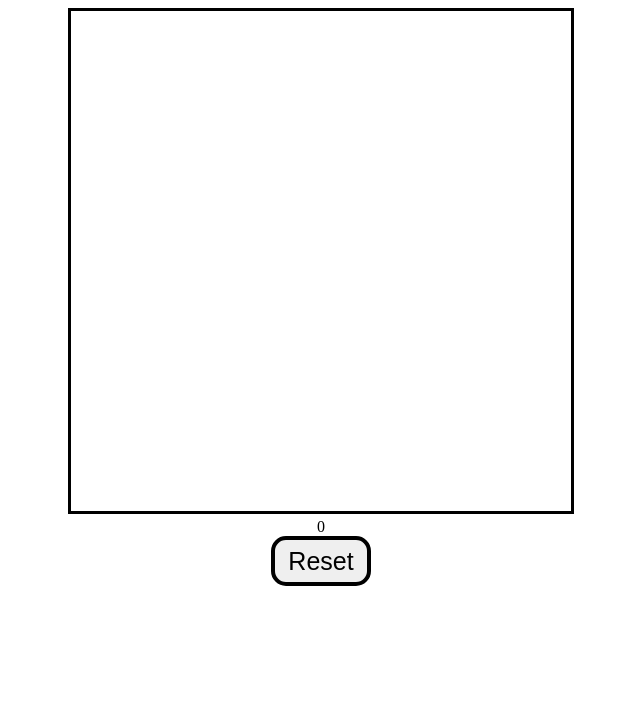
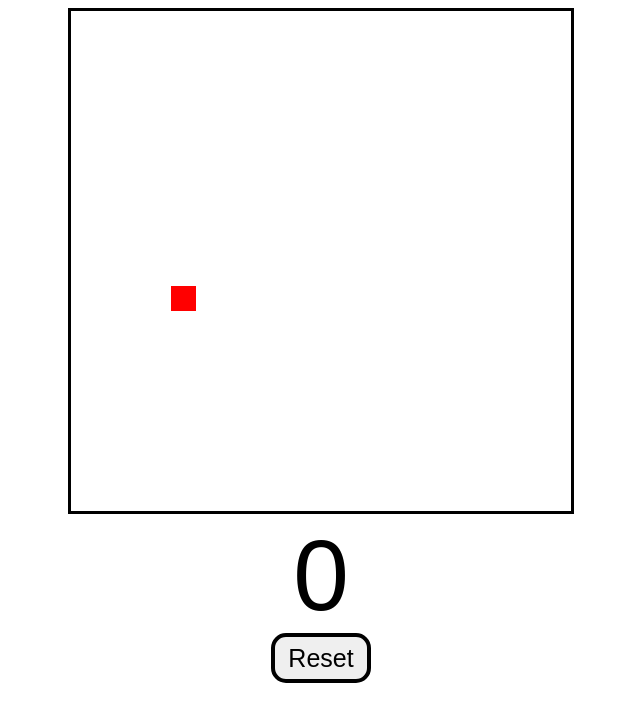
Before and after one commit to SYlence23/The-Snake-Game-on-JS, a plain HTML site: page index.html in a window 1280 px wide. Shown: the whole page, without its empty margins (319-959 px from the left). Drawn offline with Linux system fonts and the light colour scheme.

Commit message:
configured js logic partialy

```diff
--- a/index.html
+++ b/index.html
@@ -11,7 +11,7 @@
 <body>
     <div id="gameContainer">
         <canvas id="gameBoard" width="500" height="500"></canvas>
-        <div id="score">0</div>
+        <div id="scoreText">0</div>
         <button id="resetBtn">Reset</button>
     </div>
     <script src="index.js"></script>
--- a/index.js
+++ b/index.js
@@ -1,3 +1,76 @@
 const gameBoard = document.getElementById("gameBoard");
 const ctx = gameBoard.getContext("2d");
-const scoreText = document.querySelector("#scoreText")
+const scoreText = document.querySelector("#scoreText");
+const resetBtn = document.querySelector("resetBtn");
+const gameWidth = gameBoard.width;
+const gameHeitght = gameBoard.height;
+const boardBackground = "white";
+const snakeColor = "lightgreen";
+const snakeBorder = "black";
+const foodColor = "red";
+const unitSize = 25;
+let running = false;
+let xVelocity = unitSize;
+let yVelocity = 0;
+let foodX;
+let foodY;
+let score = 0;
+let snake = [
+    { x: unitSize * 4, y: 0 },
+    { x: unitSize * 3, y: 0 },
+    { x: unitSize * 2, y: 0 },
+    { x: unitSize, y: 0 },
+    { x: 0, y: 0 }
+];
+
+window.addEventListener("keydown", changeDirection);
+
+gameStart();
+
+function gameStart() {
+    running = true;
+    scoreText.textContent = score;
+    createFood();
+    drawFood();
+    nextTick();
+};
+function nextTick() {
+    if (running) {
+        setTimeout(() => {
+            clearBoard();
+            drawFood();
+            moveSnake();
+            drawSnake();
+            checkGameOver();
+            nextTick();
+        }, 75);
+    }
+};
+function clearBoard() {
+    ctx.fillStyle = boardBackground;
+    ctx.fillRect(0, 0, gameWidth, gameHeitght);
+};
+function createFood() {
+    const randomFood = (min, max) => {
+        const randNum = Math.round((Math.random() * (max - min) + min) / unitSize) * unitSize;
+        return randNum;
+    };
+    foodX = randomFood(0, gameWidth - unitSize);
+    foodY = randomFood(0, gameWidth - unitSize);
+
+};
+
+
+function drawFood() {
+    ctx.fillStyle = foodColor;
+    ctx.fillRect(foodX, foodY, unitSize, unitSize);
+};
+
+function moveSnake() { };
+function drawSnake() {
+
+};
+function changeDirection() { };
+function checkGameOver() { };
+function displayGameOver() { };
+function resetGame() { };
```
